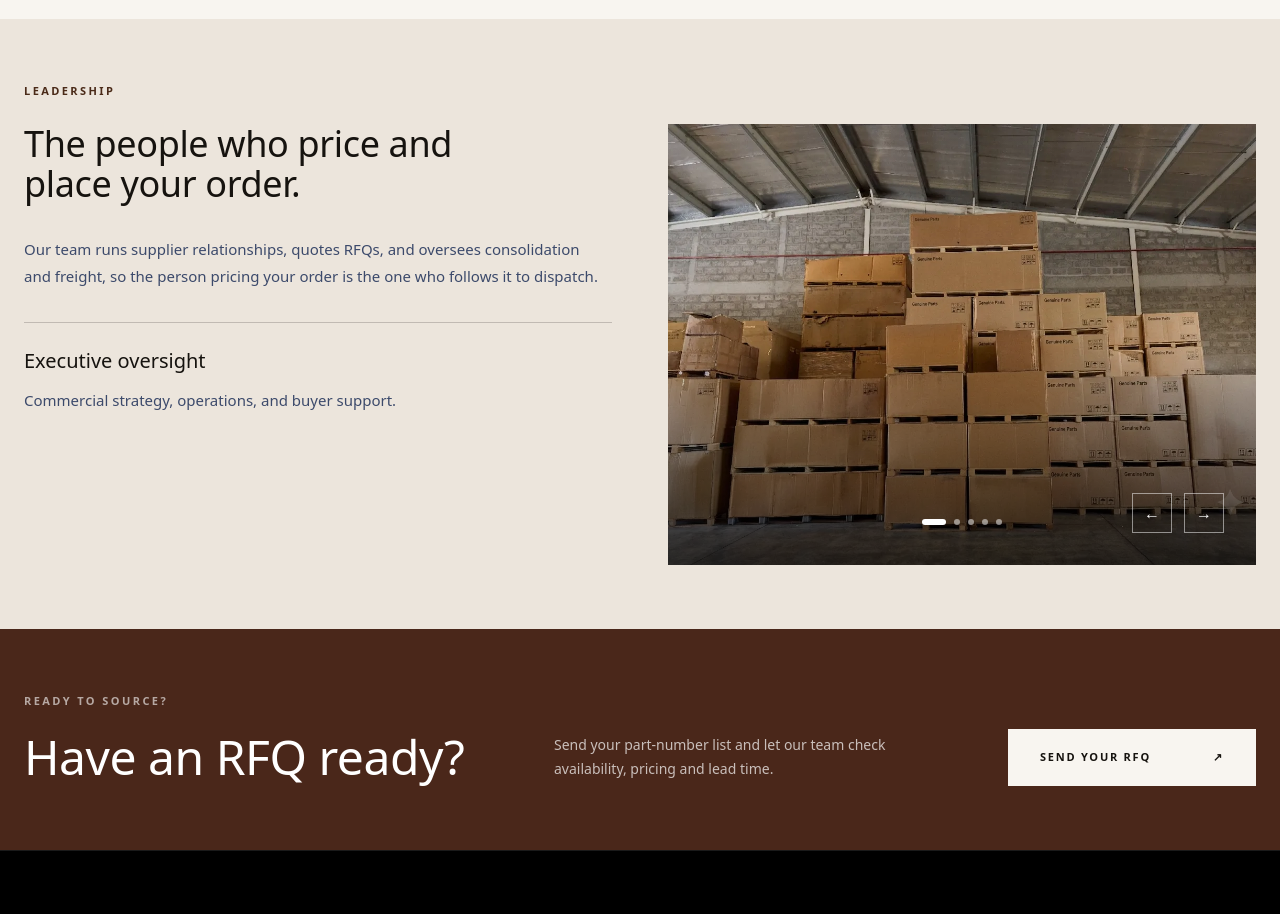
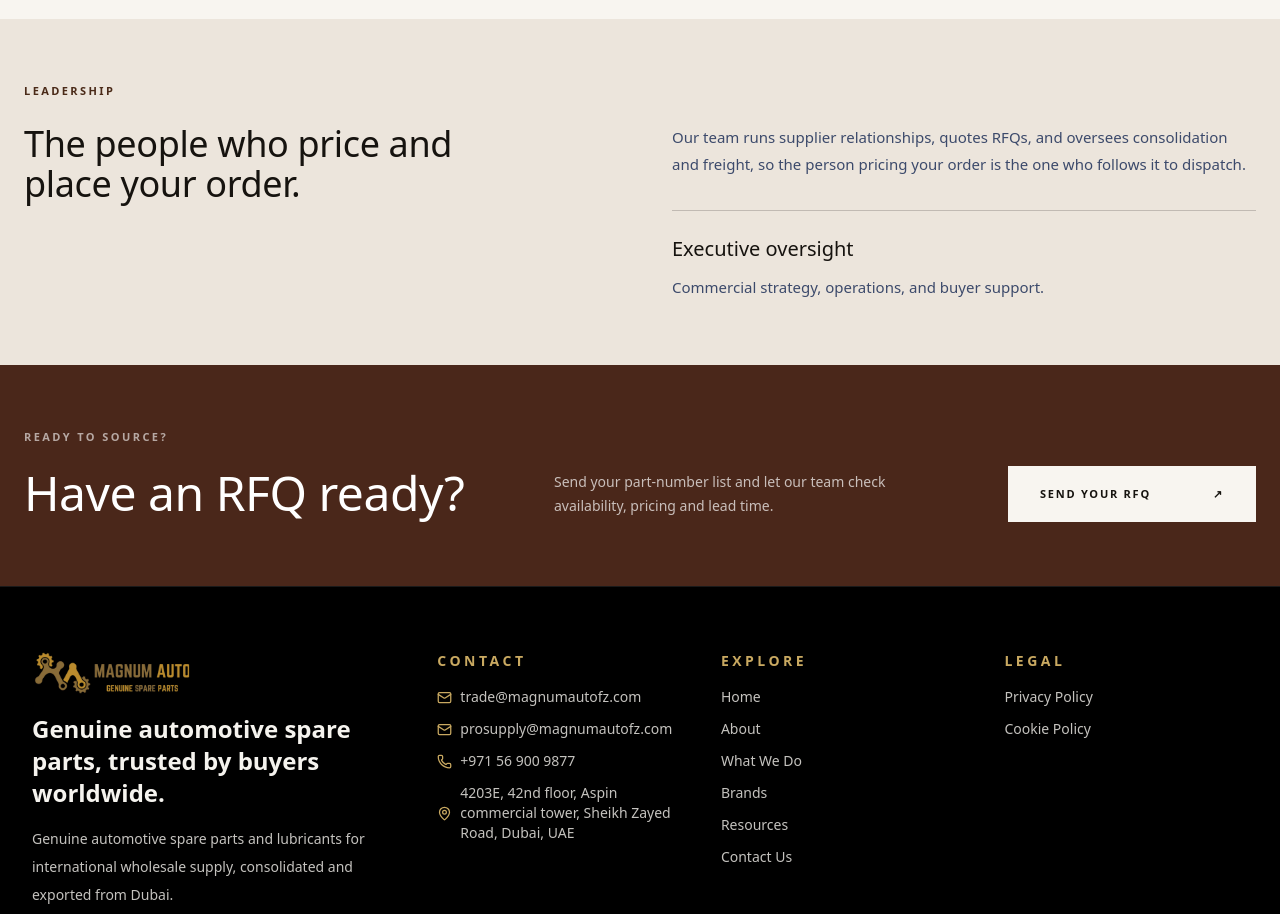
Before and after one commit to manimca2015/magnum-new, a Next.js app: page /about in a window 1280 px wide. Shown: the part 1400-2314 px from the top of the page. Built offline with nearby package versions, Linux system fonts and the light colour scheme.

Commit message:
New commit

```diff
--- a/src/app/about/page.tsx
+++ b/src/app/about/page.tsx
@@ -3,8 +3,6 @@ import React from 'react';
 import Header from '@/components/Header';
 import Footer from '@/components/Footer';
 import ReadyToSource from '@/components/ReadyToSource';
-import Carousel from '@/components/Carousel';
-import { gallerySlides } from '@/lib/gallery';
 
 export const metadata: Metadata = {
   title: 'About | MAGNUM AUTO',
@@ -152,13 +150,13 @@ export default function About() {
               Leadership
             </p>
 
-            <div className="mt-6 grid grid-cols-1 items-start gap-10 lg:grid-cols-12 lg:gap-14">
-              <div className="lg:col-span-6">
-                <h2 className="max-w-lg font-medium text-3xl leading-[1.12] tracking-[-0.01em] text-charcoal sm:text-4xl">
-                  The people who price and place your order.
-                </h2>
+            <div className="mt-6 grid grid-cols-1 gap-10 lg:grid-cols-12 lg:gap-16">
+              <h2 className="lg:col-span-6 max-w-lg font-medium text-3xl leading-[1.12] tracking-[-0.01em] text-charcoal sm:text-4xl">
+                The people who price and place your order.
+              </h2>
 
-                <p className="mt-8 max-w-xl text-[15px] leading-[1.8] text-ink">
+              <div className="lg:col-span-6 lg:self-end">
+                <p className="max-w-xl text-[15px] leading-[1.8] text-ink">
                   Our team runs supplier relationships, quotes RFQs, and oversees
                   consolidation and freight, so the person pricing your order is the one
                   who follows it to dispatch.
@@ -173,11 +171,6 @@ export default function About() {
                   </p>
                 </div>
               </div>
-
-              {/* Image gallery */}
-              <div className="lg:col-span-6">
-                <Carousel slides={gallerySlides} className="aspect-[4/3]" />
-              </div>
             </div>
           </div>
         </section>
```
